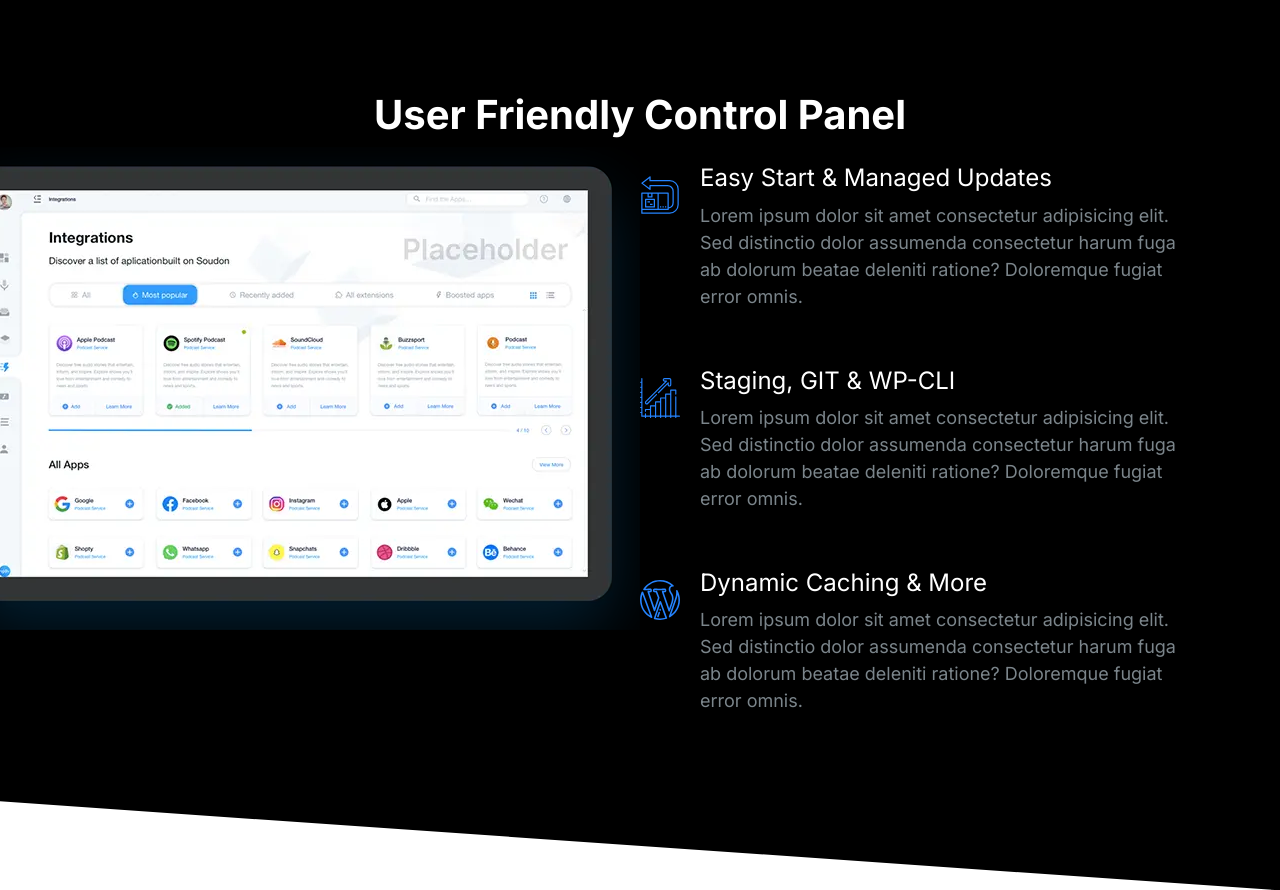
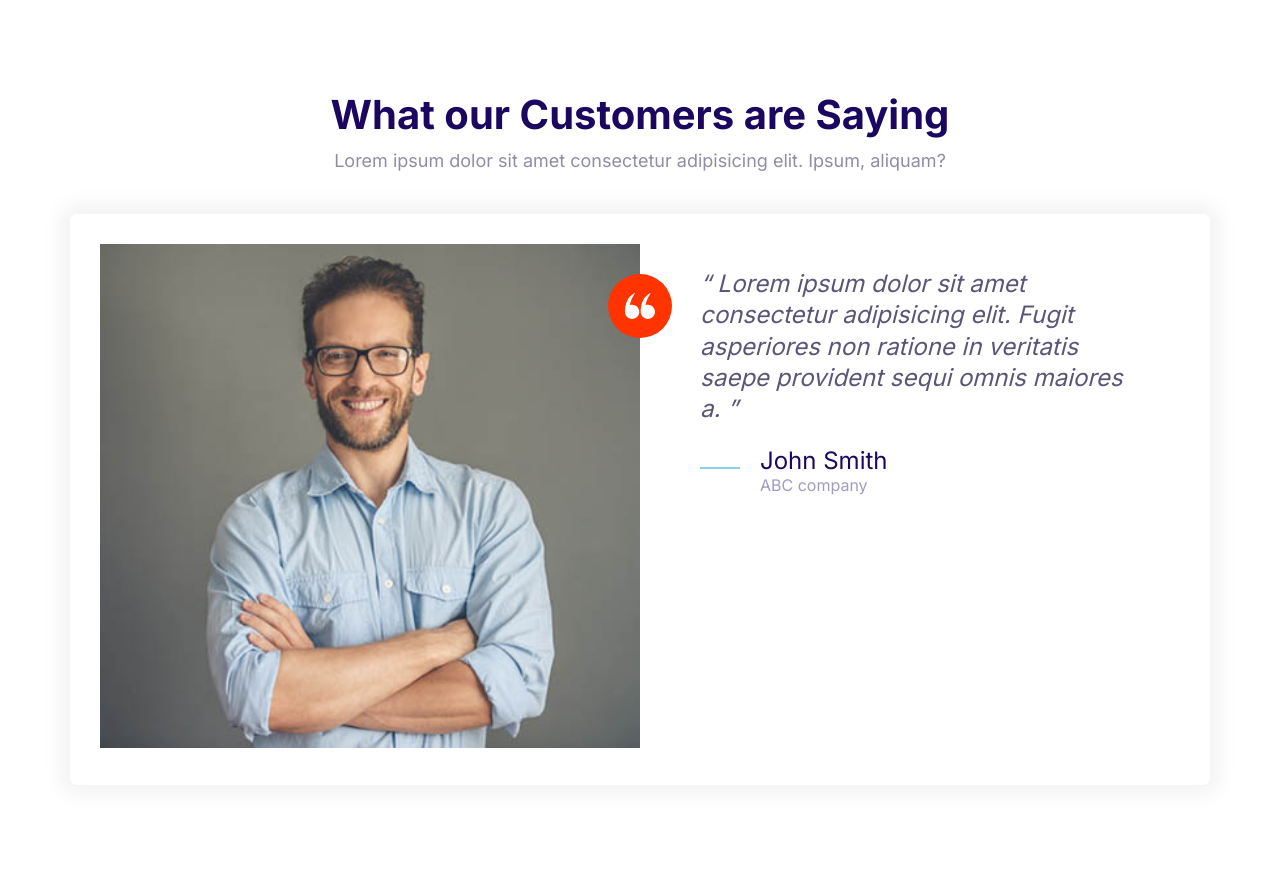
Before and after one commit to yancesario97/moshify, a plain HTML site: page index.html in a window 1280 px wide. After the commit the page ends 845 px from the top, so only its background shows below. Drawn offline with Linux system fonts and the light colour scheme.

Commit message:
Added testimonial block.

```diff
--- a/css/styles.css
+++ b/css/styles.css
@@ -621,6 +621,7 @@ a{
 
 .block__header {
     text-align: center;
+    margin-bottom: 4rem;
 }
 
 .block__heading {
--- a/index.html
+++ b/index.html
@@ -15,78 +15,52 @@
     <link rel="stylesheet" href="css/styles.css" />
   </head>
   <body>
-    <section class="block block--dark block--skewed-right block-showcase">
+    <section class="block">
       <header class="block__header">
-        <h2>User Friendly Control Panel</h2>
+        <h2>What our Customers are Saying</h2>
+        <p>
+          Lorem ipsum dolor sit amet consectetur adipisicing elit. Ipsum,
+          aliquam?
+        </p>
       </header>
-      <div class="container grid grid--1x2">
-        <picture class="block-showcase__image">
-          <source
-            type="image/webp"
-            srcset="images/ipad.webp 1x, images/ipad@2x.webp 2x"
+      <div class="container">
+        <div class="card testimonial">
+          <div class="grid grid--1x2">
+            <div class="testimonial__image">
+              <img
+                src="images/testimonial.jpg"
+                alt="A happy, smiling customer."
               />
-          <source
-            type="image/png"
-            srcset="images/ipad.png 1x, images/ipad@2x.png 2x"
-          />
-          <img src="images/ipad.png" alt="" />
-        </picture>
-        <ul class="list">
-          <li>
+              <span class="icon-container icon-container--accent">
+                <svg class="icon icon--white icon--small">
+                  <use xlink:href="images/sprite.svg#quotes"></use>
+                </svg>
+              </span>
+            </div>
+            <blockquote class="quote">
+              <p class="quote__text">
+                Lorem ipsum dolor sit amet consectetur adipisicing elit. Fugit
+                asperiores non ratione in veritatis saepe provident sequi omnis
+                maiores a.
+              </p>
+              <footer>
                 <div class="media">
                   <div class="media__image">
-                <svg class="icon icon--primary">
-                  <use xlink:href="images/sprite.svg#easy"></use>
+                    <svg class="icon icon--primary quote__line">
+                      <use xlink:href="images/sprite.svg#line"></use>
                     </svg>
                   </div>
                   <div class="media__body">
-                <h3 class="media__title">Easy Start & Managed Updates</h3>
-                <p>
-                  Lorem ipsum dolor sit amet consectetur adipisicing elit. Sed
-                  distinctio dolor assumenda consectetur harum fuga ab dolorum
-                  beatae deleniti ratione? Doloremque fugiat error omnis.
-                </p>
+                    <h3 class="media__title quote__author">John Smith</h3>
+                    <p class="quote__company">ABC company</p>
                   </div>
                 </div>
-          </li>
-          <li>
-            <div class="media">
-              <div class="media__image">
-                <svg class="icon icon--primary">
-                  <use xlink:href="images/sprite.svg#growth"></use>
-                </svg>
-              </div>
-              <div class="media__body">
-                <h3 class="media__title">Staging, GIT & WP-CLI</h3>
-                <p>
-                  Lorem ipsum dolor sit amet consectetur adipisicing elit. Sed
-                  distinctio dolor assumenda consectetur harum fuga ab dolorum
-                  beatae deleniti ratione? Doloremque fugiat error omnis.
-                </p>
+              </footer>
+            </blockquote>
           </div>
         </div>
-          </li>
-          <li>
-            <div class="media">
-              <div class="media__image">
-                <svg class="icon icon--primary">
-                  <use xlink:href="images/sprite.svg#wordpress"></use>
-                </svg>
-              </div>
-              <div class="media__body">
-                <h3 class="media__title">Dynamic Caching & More</h3>
-                <p>
-                  Lorem ipsum dolor sit amet consectetur adipisicing elit. Sed
-                  distinctio dolor assumenda consectetur harum fuga ab dolorum
-                  beatae deleniti ratione? Doloremque fugiat error omnis.
-                </p>
-              </div>
-            </div>
-          </li>
-        </ul>
       </div>
     </section>
-
     <script src="js/main.js"></script>
   </body>
 </html>
```
Also changed, not shown: Components/testimonial-block.html (added, +42 -0 lines). Lines whose indentation alone changed are shown as unchanged.
